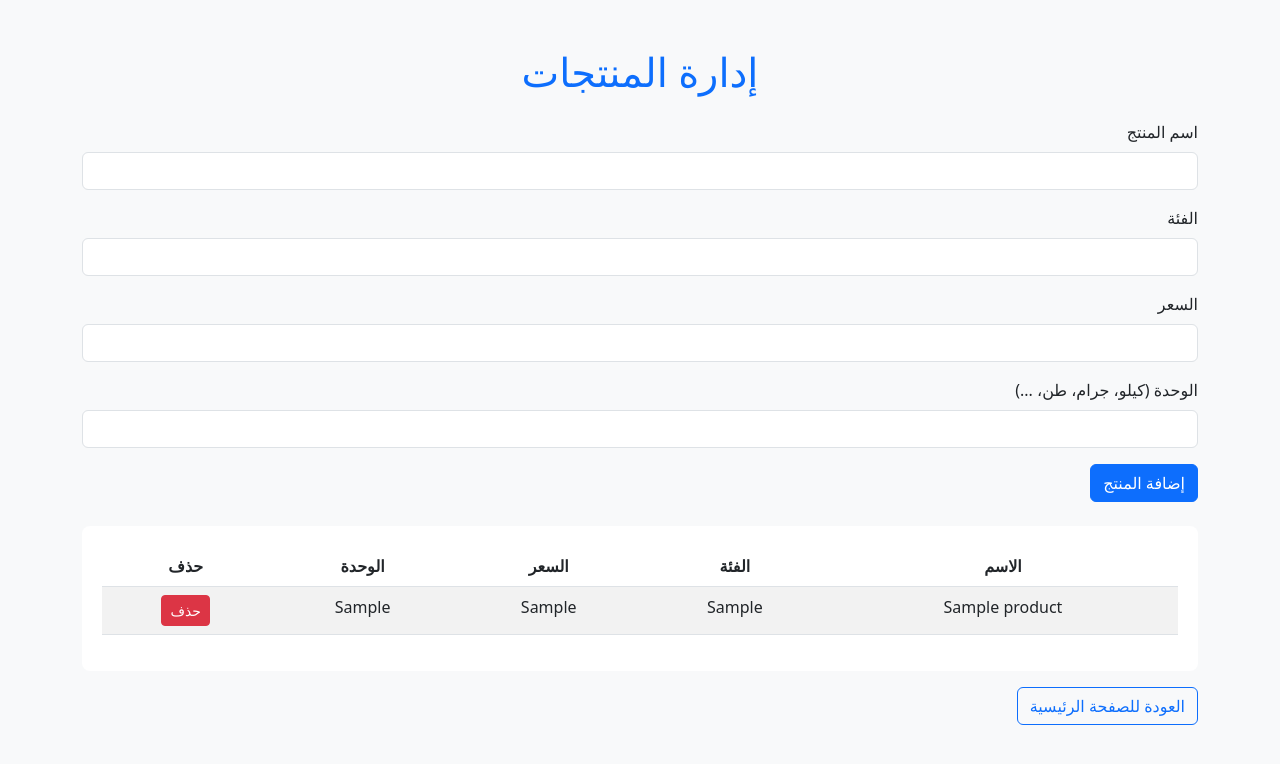
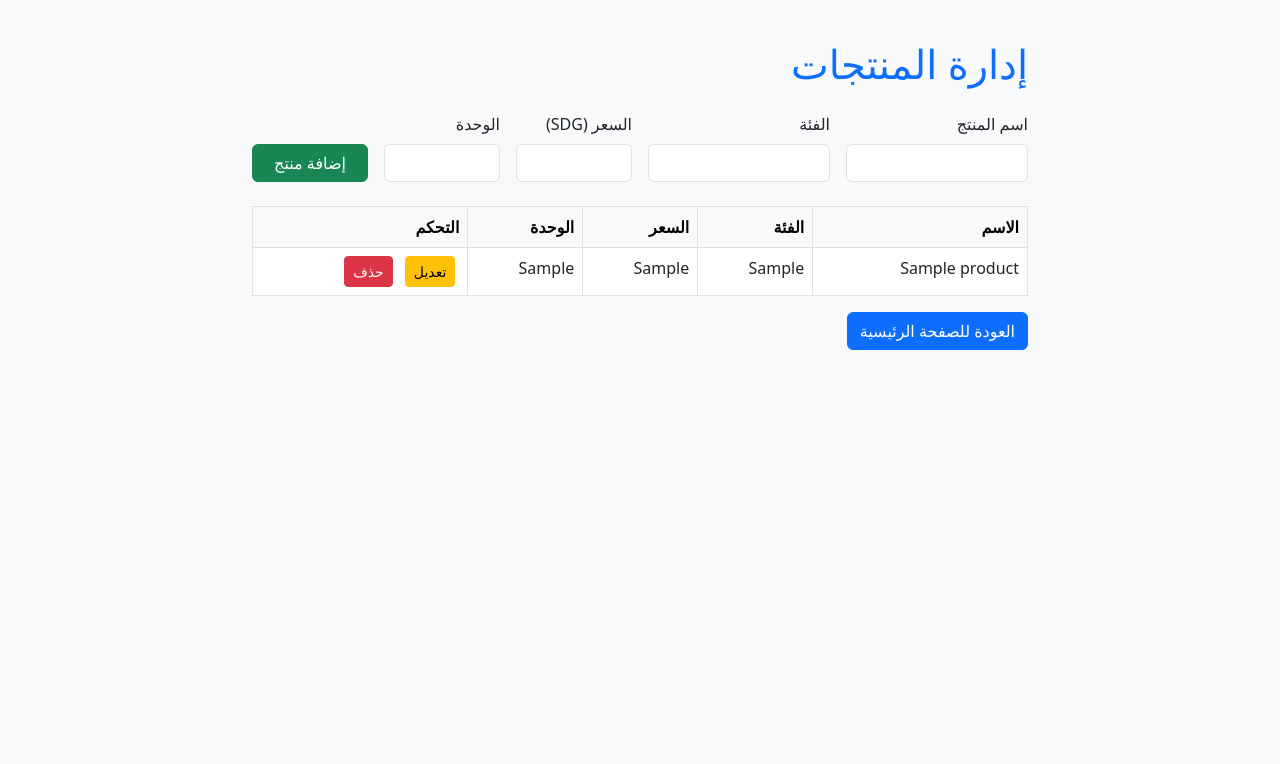
Before and after one commit to Aljaili-Elsmani/Crops-hunter, a Flask app: page /admin in a window 1280 px wide. Shown: the top 764 px of the page. Run offline with Flask 3, Linux system fonts and the light colour scheme; tables that the repository leaves empty hold one stand-in row (values such as "Sample post").

Commit message:
Update admin.html

```diff
--- a/templates/admin.html
+++ b/templates/admin.html
@@ -9,49 +9,49 @@
             direction: rtl;
             background-color: #f8f9fa;
         }
-        .product-table {
-            background-color: white;
-            border-radius: 8px;
-            padding: 20px;
+        .container {
+            margin-top: 40px;
+            max-width: 800px;
         }
     </style>
 </head>
 <body>
 
-<div class="container mt-5">
-    <h1 class="text-center mb-4 text-primary">إدارة المنتجات</h1>
+<div class="container">
+    <h1 class="mb-4 text-primary">إدارة المنتجات</h1>
 
-    <div class="mb-4">
-        <form method="POST">
-            <div class="mb-3">
+    <form method="POST" class="mb-4">
+        <div class="row g-3 align-items-end">
+            <div class="col-md-3">
                 <label for="name" class="form-label">اسم المنتج</label>
-                <input type="text" class="form-control" name="name" id="name" required />
+                <input type="text" id="name" name="name" class="form-control" required />
             </div>
-            <div class="mb-3">
+            <div class="col-md-3">
                 <label for="category" class="form-label">الفئة</label>
-                <input type="text" class="form-control" name="category" id="category" required />
+                <input type="text" id="category" name="category" class="form-control" required />
             </div>
-            <div class="mb-3">
-                <label for="price" class="form-label">السعر</label>
-                <input type="text" class="form-control" name="price" id="price" required />
+            <div class="col-md-2">
+                <label for="price" class="form-label">السعر (SDG)</label>
+                <input type="text" id="price" name="price" class="form-control" required />
             </div>
-            <div class="mb-3">
-                <label for="unit" class="form-label">الوحدة (كيلو، جرام، طن، ...)</label>
-                <input type="text" class="form-control" name="unit" id="unit" required />
+            <div class="col-md-2">
+                <label for="unit" class="form-label">الوحدة</label>
+                <input type="text" id="unit" name="unit" class="form-control" required />
             </div>
-            <button type="submit" class="btn btn-primary">إضافة المنتج</button>
+            <div class="col-md-2">
+                <button type="submit" class="btn btn-success w-100">إضافة منتج</button>
+            </div>
+        </div>
     </form>
-    </div>
 
-    <div class="product-table">
-        <table class="table table-striped text-center">
-            <thead>
+    <table class="table table-bordered bg-white">
+        <thead class="table-light">
             <tr>
                 <th>الاسم</th>
                 <th>الفئة</th>
                 <th>السعر</th>
                 <th>الوحدة</th>
-                    <th>حذف</th>
+                <th>التحكم</th>
             </tr>
         </thead>
         <tbody>
@@ -61,16 +61,18 @@
                 <td>{{ product.category }}</td>
                 <td>{{ product.price }}</td>
                 <td>{{ product.unit }}</td>
-                    <td><a href="/delete/{{ product.id }}" class="btn btn-danger btn-sm">حذف</a></td>
+                <td>
+                    <a href="/edit/{{ product.id }}" class="btn btn-warning btn-sm mx-1">تعديل</a>
+                    <a href="/delete/{{ product.id }}" class="btn btn-danger btn-sm mx-1" onclick="return confirm('هل أنت متأكد من حذف هذا المنتج؟')">حذف</a>
+                </td>
             </tr>
+            {% else %}
+            <tr><td colspan="5" class="text-center">لا توجد منتجات</td></tr>
             {% endfor %}
         </tbody>
     </table>
-    </div>
 
-    <div class="mt-3">
-        <a href="/" class="btn btn-outline-primary">العودة للصفحة الرئيسية</a>
-    </div>
+    <a href="/" class="btn btn-primary">العودة للصفحة الرئيسية</a>
 </div>
 
 </body>
```
Lines whose indentation alone changed are shown as unchanged.
